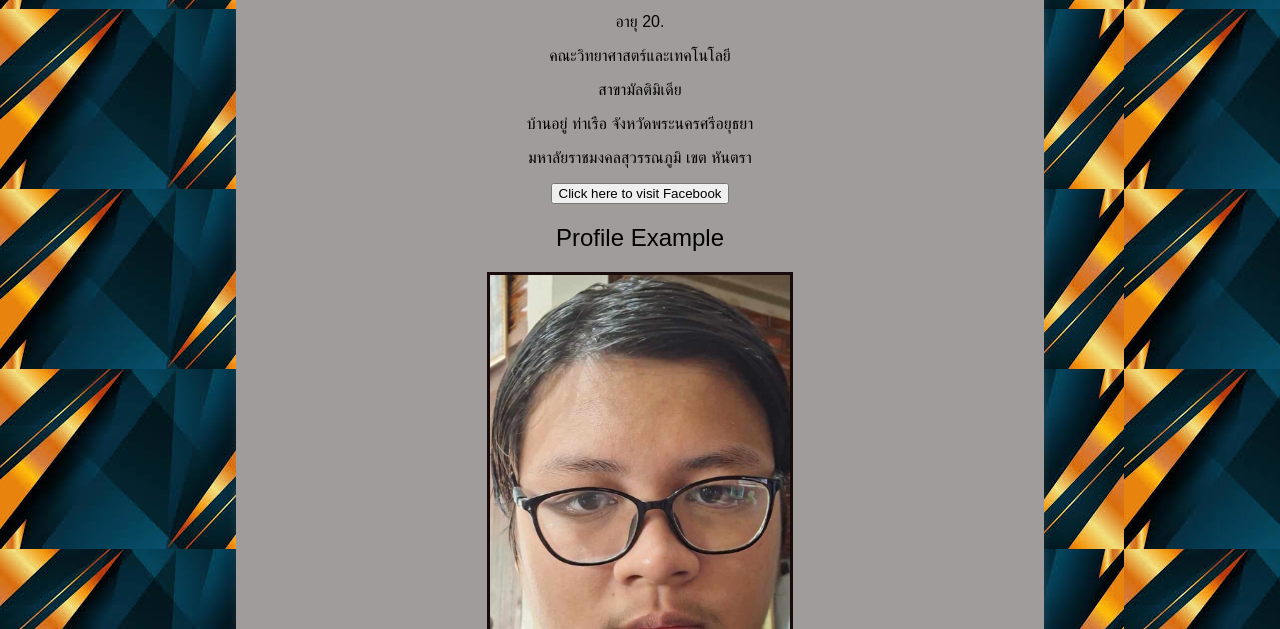
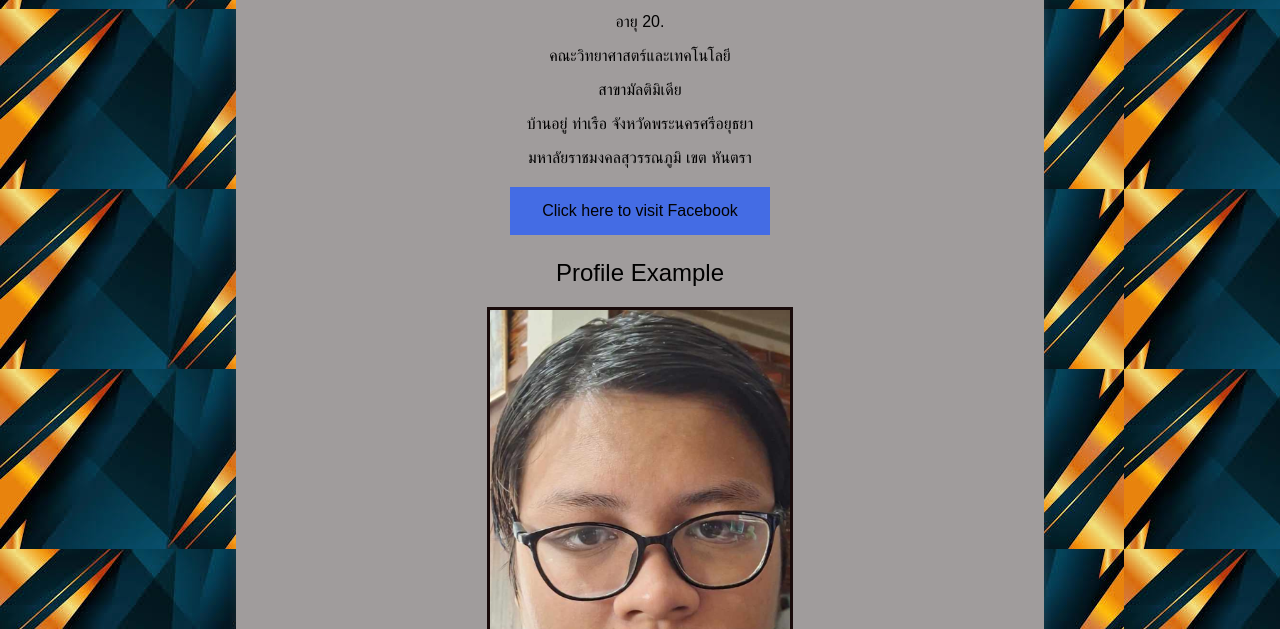
Before and after one commit to firstRKO/profile, a plain HTML site: page index.html in a window 1280 px wide. Shown: the part 171-800 px from the top of the page. Drawn offline with Linux system fonts and the light colour scheme.

Commit message:
Add files via upload

```diff
--- a/index.html
+++ b/index.html
@@ -6,49 +6,12 @@
 		@import url('https://fonts.googleapis.com/css2?family=Noto+Sans+Thai+Looped:wght@100;200;300;400;500;600;700;800;900&family=Noto+Serif+Thai:wght@100..900&display=swap');
 	</style>
 	<title>เฟิส</title>
+	<link rel="stylesheet" href="styles.css">
 
 </head>
 <body>
 	<div class="container">
-<style>
 
-	body {
-  background-image: url("ka.png");
-}
-		body {
-        font-family: "Noto Sans Thai Looped", sans-serif;
-        font-weight: 300;
-        background-color: #23a7ff;
-        margin: 0;
-        padding: 0;
-    }
-
-    h1,
-    h2,
-    h3 {
-        font-family: "Noto Sans Thai Looped", sans-serif;
-        font-weight: 500;
-        text-align: center;
-    }
-	.container {
-        width: 60%;
-        margin: auto;
-        background: rgb(160, 156, 156);
-        padding: 20px;
-        box-shadow: 0 0 10px rgba(239, 237, 237, 0.1);
-        margin-top: 50px;
-    }
-	p {
-        font-family: "Noto Sans Thai Looped", sans-serif;
-        font-weight: 500;
-        text-align: center;
-    }
-	button {
-        font-family: "Noto Sans Thai Looped", sans-serif;
-        font-weight: 500;
-        text-align: center;
-    }
-	</style>
 
 	<h1>Hallo world</h1>
 	<p>ชื่อ บูรพา คงอรุณ.</p>
@@ -97,7 +60,7 @@
 
 
 	  <tr style="background-color:
-	#f4f4f4; text-align: center;">
+	#ee0d0d; text-align: center;">
 
 
 
--- /dev/null
+++ b/styles.css
@@ -0,0 +1,49 @@
+
+body {
+    background-image: url("ka.png");
+  }
+          body {
+          font-family: "Noto Sans Thai Looped", sans-serif;
+          font-weight: 300;
+          background-color: #23a7ff;
+          margin: 0;
+          padding: 0;
+      }
+
+      h1,
+      h2,
+      h3 {
+          font-family: "Noto Sans Thai Looped", sans-serif;
+          font-weight: 500;
+          text-align: center;
+      }
+      .container {
+          width: 60%;
+          margin: auto;
+          background: rgb(160, 156, 156);
+          padding: 20px;
+          box-shadow: 0 0 10px rgba(239, 237, 237, 0.1);
+          margin-top: 50px;
+      }
+      p {
+          font-family: "Noto Sans Thai Looped", sans-serif;
+          font-weight: 500;
+          text-align: center;
+      }
+      button {
+          font-family: "Noto Sans Thai Looped", sans-serif;
+          font-weight: 500;
+          text-align: center;
+      }
+      button {
+    background-color: #446ce4; /* Green */
+    border: none;
+    color: rgb(2, 2, 2);
+    padding: 15px 32px;
+    text-align: center;
+    text-decoration: none;
+    display: inline-block;
+    font-size: 16px;
+    margin: 4px 2px;
+    cursor: pointer;
+  }
```
